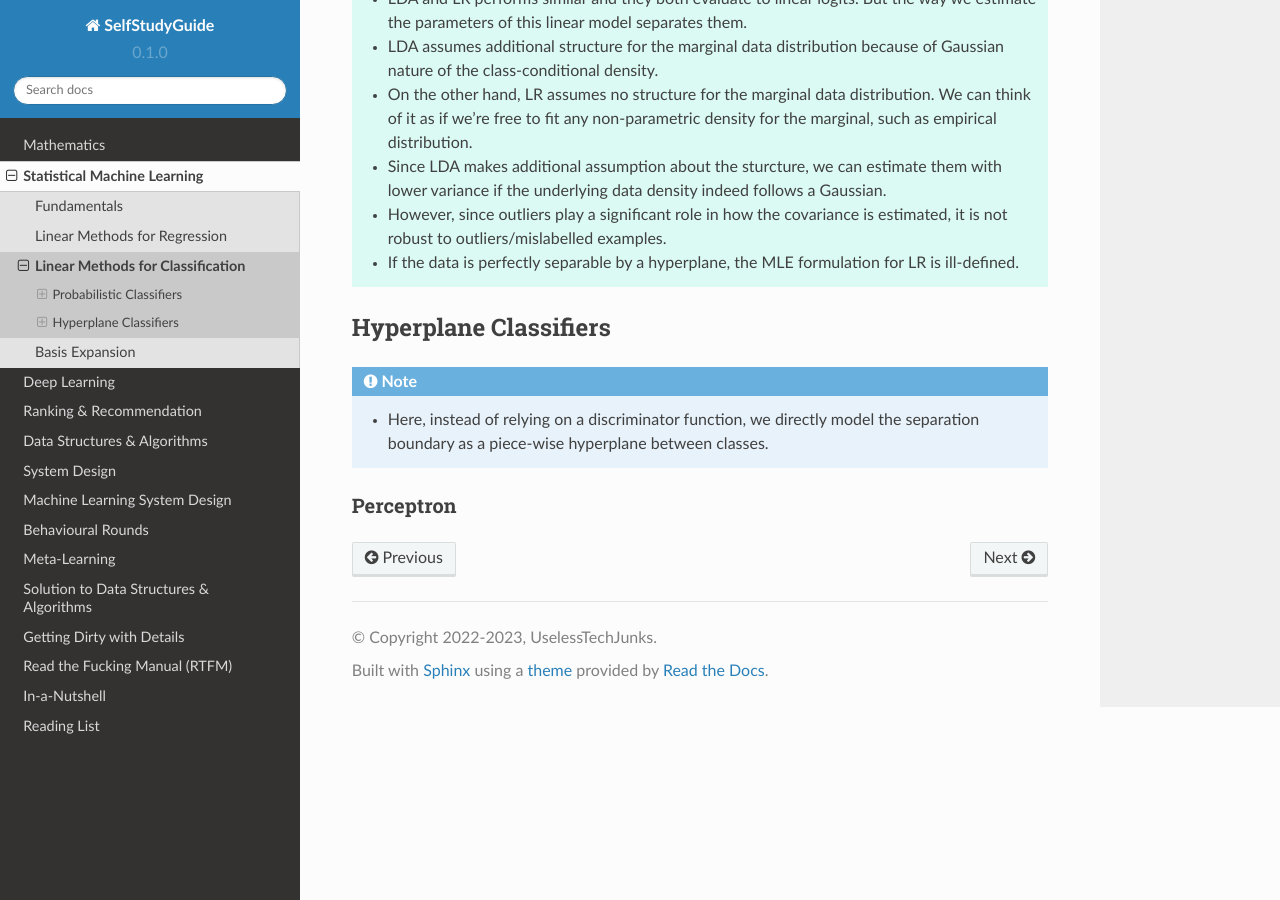
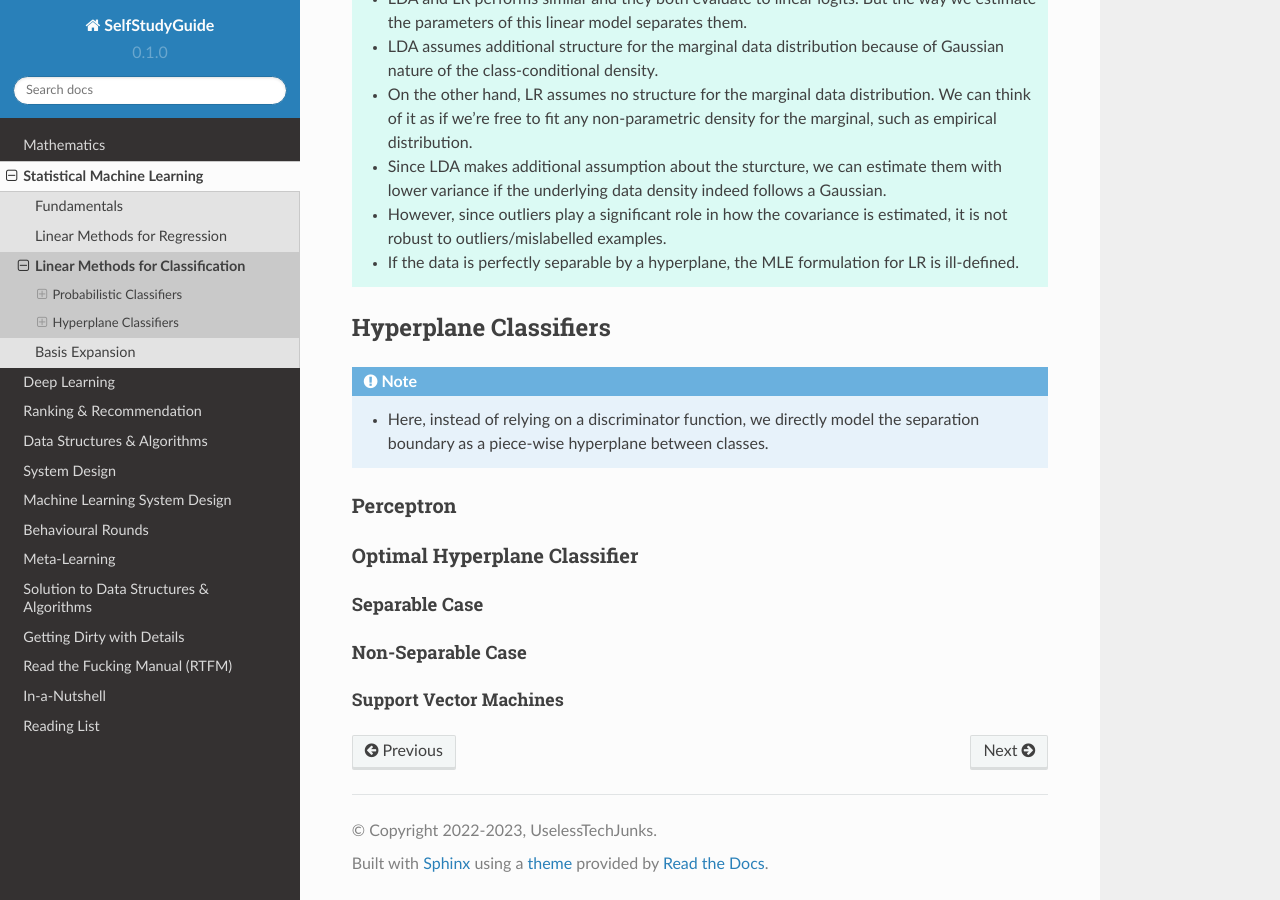
Before and after one commit to uselesstechjunks/leetcode, a Sphinx documentation site: the page built from docs/source/ml/linearcls.rst, in a window 1280 px wide and 900 px high, scrolled down 6161 px. Built offline with Sphinx 7.4.7 and the Read the Docs theme 2.0.0, drawn with Linux system fonts in a browser that asks for light colours.

Commit message:
Update linearcls.rst

```diff
--- a/docs/source/ml/linearcls.rst
+++ b/docs/source/ml/linearcls.rst
@@ -199,3 +199,12 @@ Hyperplane Classifiers
 
 Perceptron
 ======================================================================================
+
+Optimal Hyperplane Classifier
+======================================================================================
+Separable Case
+--------------------------------------------------------------------------------------
+Non-Separable Case
+--------------------------------------------------------------------------------------
+Support Vector Machines
+^^^^^^^^^^^^^^^^^^^^^^^^^^^^^^^^^^^^^^^^^^^^^^^^^^^^^^^^^^^^^^^^^^^^^^^^^^^^^^^^^^^^^^
```
